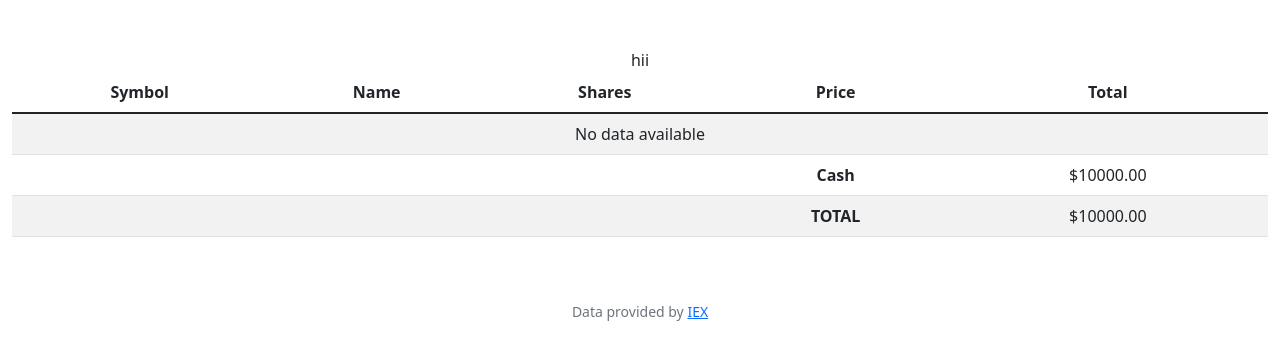
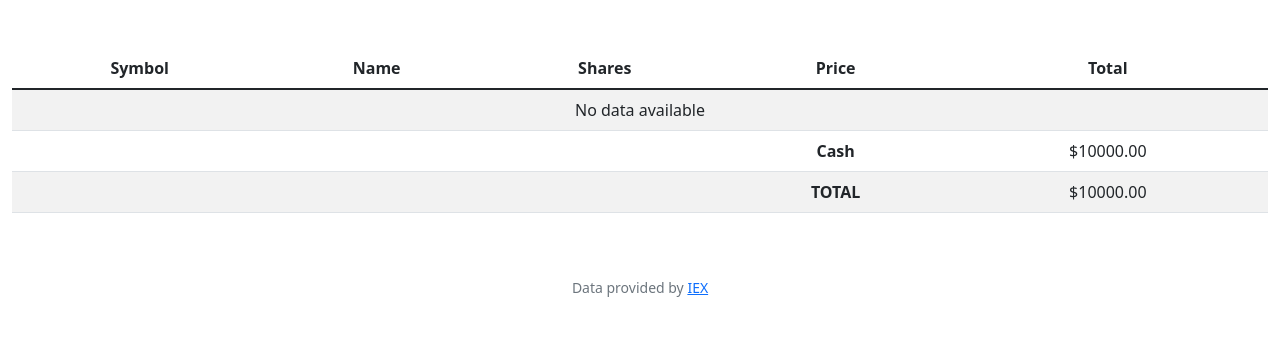
Before and after one commit to Srijan-t0d0/financeWebapp, a Flask app: page / in a window 1280 px wide. Shown: the part 76-436 px from the top of the page. Run offline with Flask 3, Linux system fonts and the light colour scheme; a user stored in the database is signed in; some libraries are stand-ins or nearby versions.

Commit message:
removed debugging stuff in home.html

```diff
--- a/finance/templates/home.html
+++ b/finance/templates/home.html
@@ -5,7 +5,7 @@
 {% endblock %}
 
 {% block main %}
-<div>hii
+<div>
 
     <table class="table table-striped">
         <thead>
```
